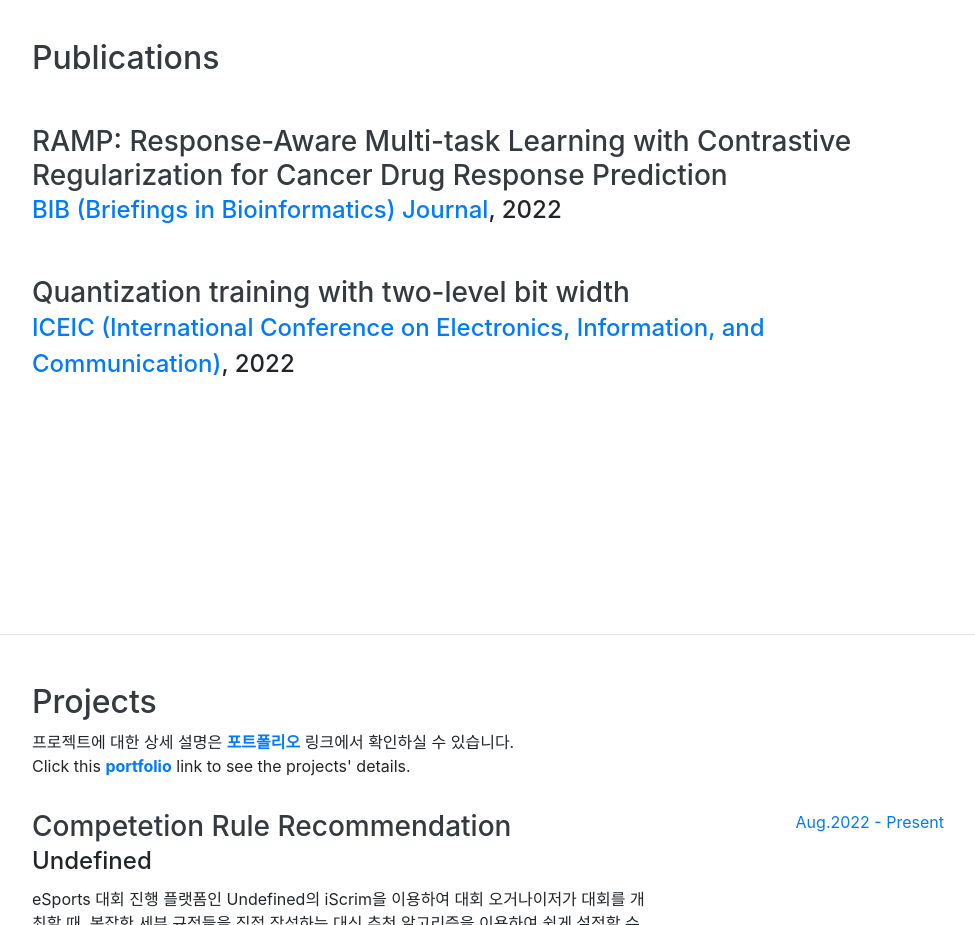
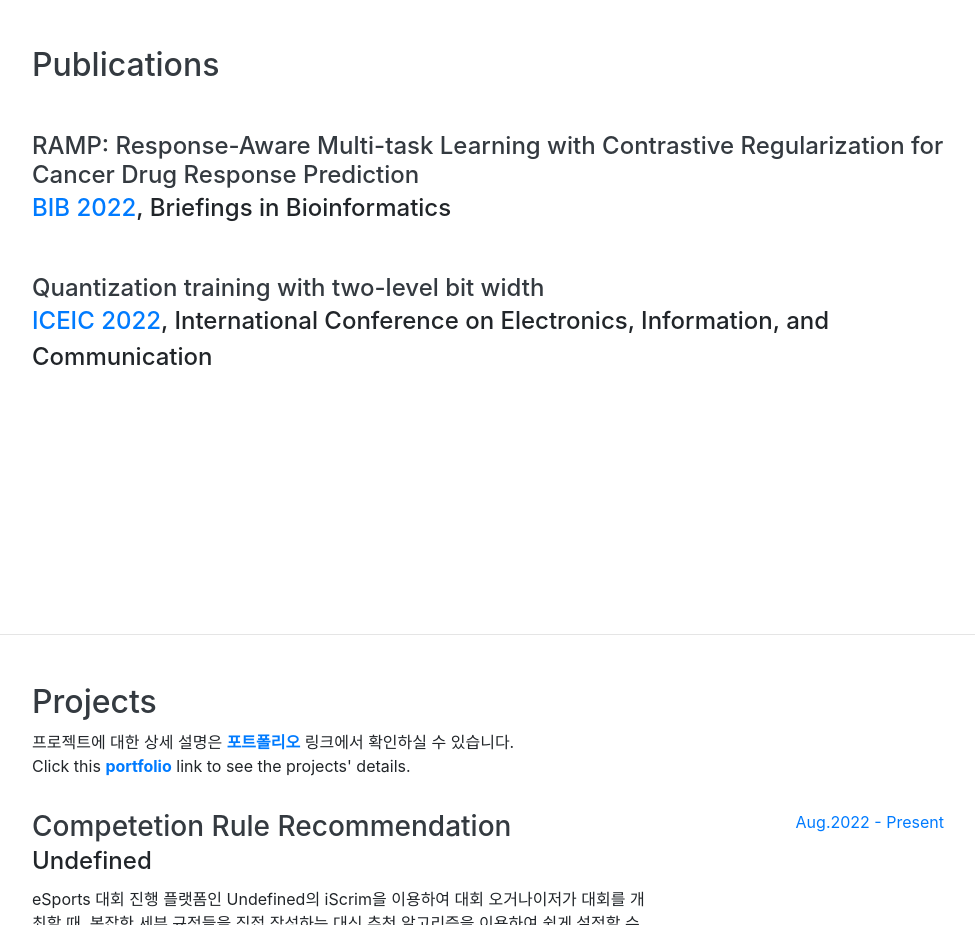
Before and after one commit to jarvis08/jarvis08.github.io, a website with bundled scripts: page index.html in a window 1280 px wide. Shown: the part 2840-3765 px from the top of the page, without its empty margins (288-1263 px from the left). Built offline with nearby package versions, Linux system fonts and the light colour scheme; a web font is replaced by a local one.

Commit message:
paper names font size down

```diff
--- a/index.html
+++ b/index.html
@@ -229,14 +229,14 @@
         <h2 class="mb-5">Publications</h2>
         <div class="resume-item d-flex flex-column flex-md-row justify-content-between mb-4">
           <div class="resume-content mb-3">
-            <h3 class="mb-0">RAMP: Response-Aware Multi-task Learning with Contrastive Regularization for Cancer Drug Response Prediction</h3>
-            <div class="subheading mb-2"><a href="https://academic.oup.com/bib" target="_blank">BIB (Briefings in Bioinformatics) Journal</a>, 2022</div>
+            <h4 class="mb-0">RAMP: Response-Aware Multi-task Learning with Contrastive Regularization for Cancer Drug Response Prediction</h4>
+            <div class="subheading mb-2"><a href="https://academic.oup.com/bib" target="_blank">BIB 2022</a>, Briefings in Bioinformatics</div>
           </div>
         </div>
         <div class="resume-item d-flex flex-column flex-md-row justify-content-between mb-4">
           <div class="resume-content mb-3">
-            <h3 class="mb-0">Quantization training with two-level bit width</h3>
-            <div class="subheading mb-2"><a href="https://iceic.org/2022/" target="_blank">ICEIC (International Conference on Electronics, Information, and Communication)</a>, 2022</div>
+            <h4 class="mb-0">Quantization training with two-level bit width</h4>
+            <div class="subheading mb-2"><a href="https://iceic.org/2022/" target="_blank">ICEIC 2022</a>, International Conference on Electronics, Information, and Communication</div>
           </div>
         </div>
       </div>
```
